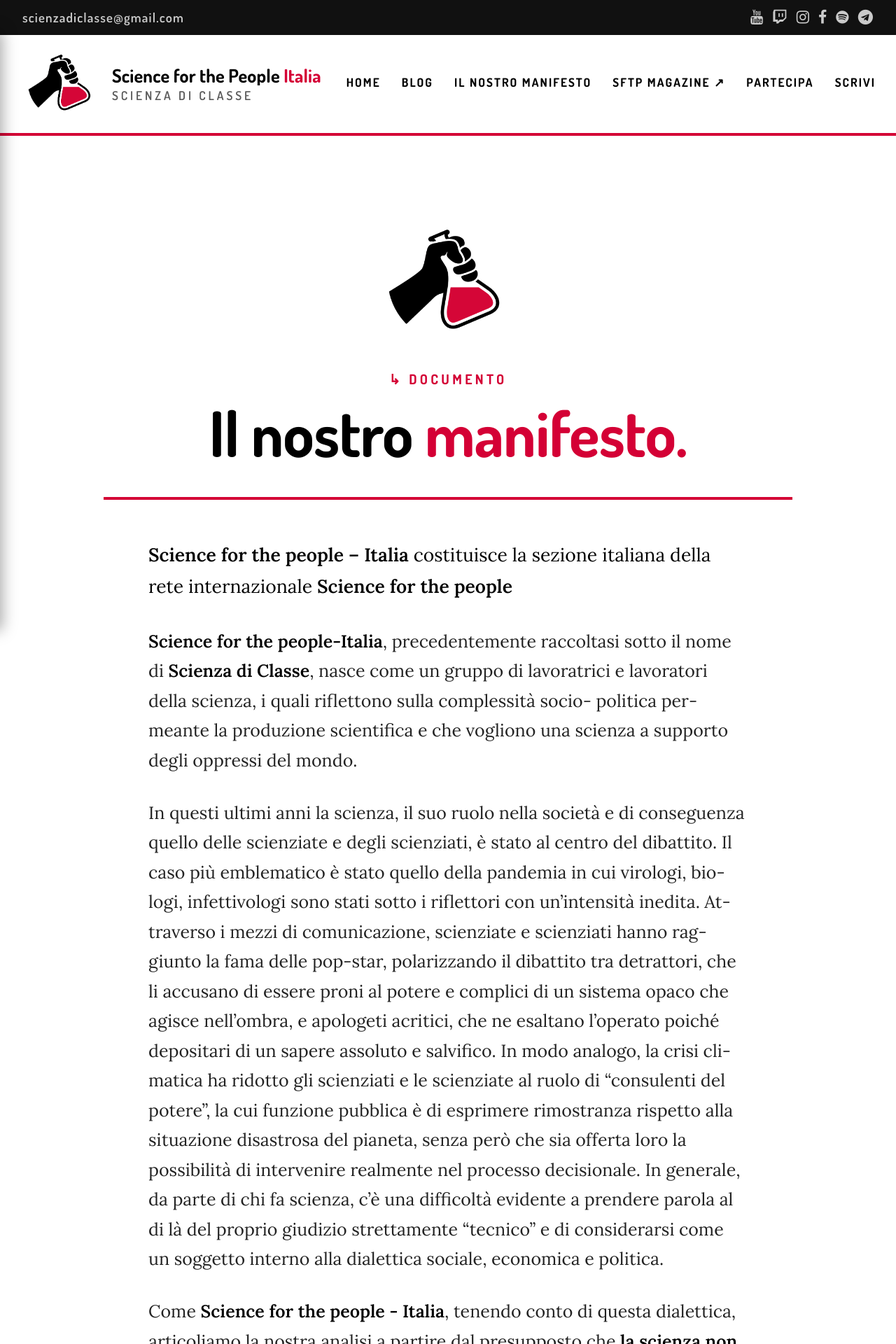
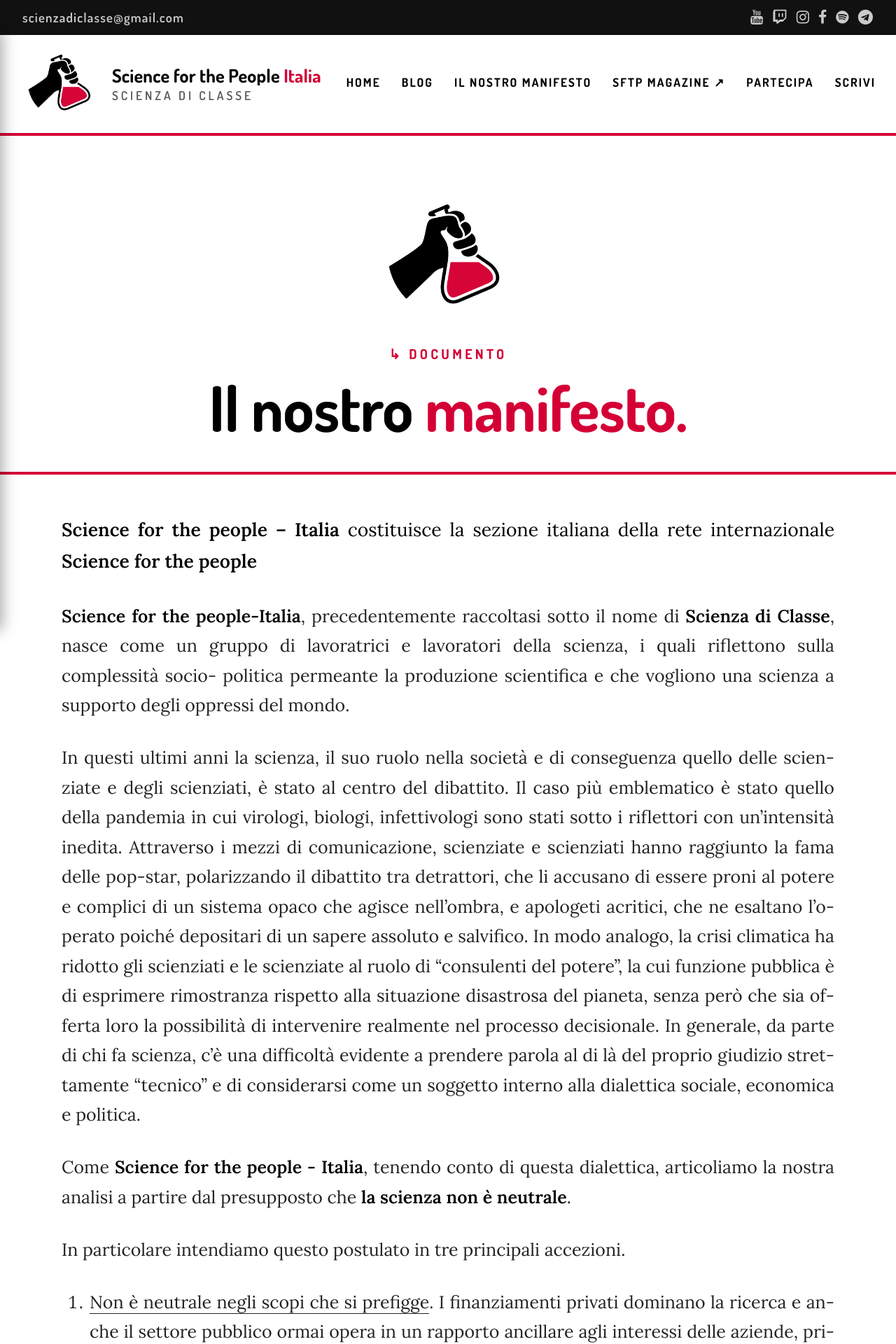
Before and after one commit to scienzadiclasse/sftp-italy.github.io, a Jekyll site: the page built from manifesto.markdown, in a window 1280 px wide. Shown: the top 1920 px of the page at 70% size. Built offline with Jekyll 4.4.1, drawn with Linux system fonts in a browser that asks for light colours.

Commit message:
Fix: manifesto full_width (testo justify), colonna 1200px come articoli blog
https://claude.ai/code/session_014bPnHiG9tc8WfdJkHtapt6

```diff
--- a/_layouts/manifesto.html
+++ b/_layouts/manifesto.html
@@ -17,7 +17,7 @@ layout: default
     border-bottom: 4px solid #D40035;
   }
   .mn-hero-inner {
-    max-width: 920px;
+    max-width: 1200px;
     margin: 0 auto;
   }
   .mn-logo {
@@ -54,9 +54,9 @@ layout: default
 
   /* CORPO */
   .mn-body {
-    max-width: 920px;
+    max-width: 1200px;
     margin: 0 auto;
-    padding: 56px 32px 56px;
+    padding: 56px 48px 56px;
     font-family: 'Lora', serif;
     font-size: 1rem;
     line-height: 1.7;
@@ -110,7 +110,7 @@ layout: default
     padding: 56px 32px;
   }
   .mn-cta-inner {
-    max-width: 920px;
+    max-width: 1200px;
     margin: 0 auto;
     display: grid;
     grid-template-columns: 1fr auto;
--- a/manifesto.markdown
+++ b/manifesto.markdown
@@ -1,6 +1,7 @@
 ---
 layout: manifesto
 title: "Il nostro manifesto"
+full_width: true
 ---
 
 **Science for the people – Italia** costituisce la sezione italiana della rete internazionale **Science for
```
